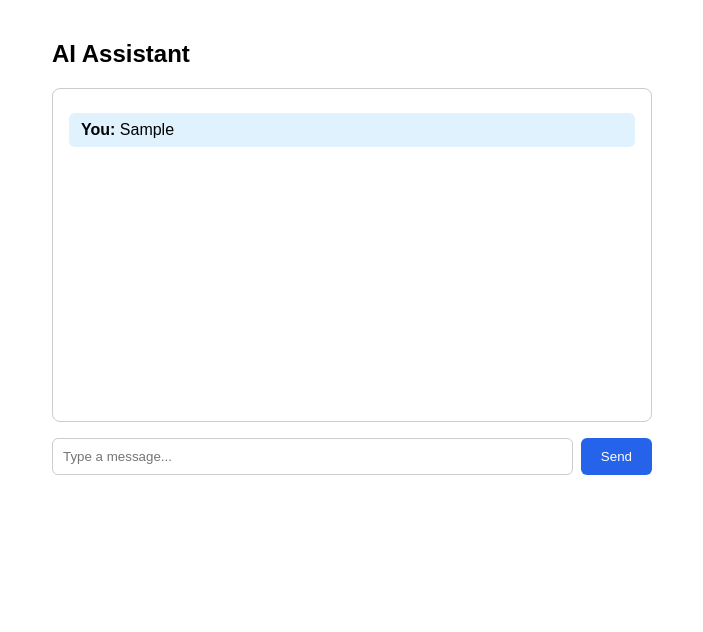
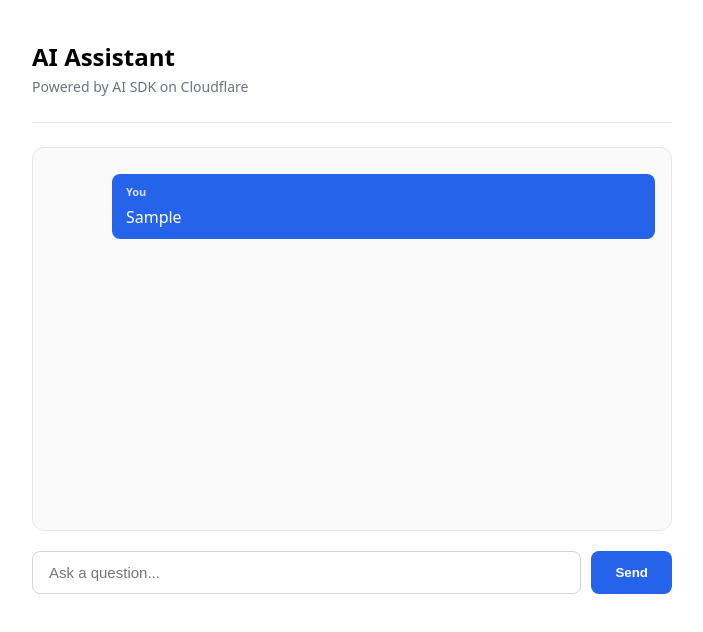
Before and after one commit to apremgit/ai-cloudflare-app, a Next.js app: page / in a window 1280 px wide. Both pictures are taken after typing "Sample" into the empty fields and a click on the button "Send". Shown: the top 632 px of the page, without its empty margins (288-991 px from the left). Built offline with nearby package versions, Linux system fonts and the light colour scheme; no server answers.

Commit message:
Refactor Chat component layout and styles
Updated styles and structure for the Chat component, including header and message display improvements.

```diff
--- a/app/page.tsx
+++ b/app/page.tsx
@@ -6,26 +6,66 @@ export default function Chat() {
   const { messages, input, handleInputChange, handleSubmit } = useChat();
 
   return (
-    <main style={{ maxWidth: '600px', margin: '40px auto', fontFamily: 'sans-serif', padding: '0 16px' }}>
-      <h2>AI Assistant</h2>
-      <div style={{ minHeight: '300px', border: '1px solid #ccc', borderRadius: '8px', padding: '16px', marginBottom: '16px' }}>
-        {messages.length === 0 && <p style={{ color: '#888' }}>Ask anything to begin...</p>}
+    <main style={{ maxWidth: '640px', margin: '40px auto', fontFamily: 'system-ui, -apple-system, sans-serif', padding: '0 16px' }}>
+      <header style={{ marginBottom: '24px', borderBottom: '1px solid #e5e7eb', paddingBottom: '12px' }}>
+        <h1 style={{ fontSize: '24px', fontWeight: 'bold', margin: 0 }}>AI Assistant</h1>
+        <p style={{ color: '#6b7280', fontSize: '14px', marginTop: '4px' }}>Powered by AI SDK on Cloudflare</p>
+      </header>
+
+      <div style={{ minHeight: '350px', border: '1px solid #e5e7eb', borderRadius: '12px', padding: '16px', marginBottom: '20px', background: '#fafafa' }}>
+        {messages.length === 0 && (
+          <p style={{ color: '#9ca3af', textAlign: 'center', marginTop: '40px' }}>Type a message below to start chatting...</p>
+        )}
         {messages.map((m) => (
-          <div key={m.id} style={{ margin: '8px 0', padding: '8px 12px', borderRadius: '6px', background: m.role === 'user' ? '#e0f2fe' : '#f3f4f6' }}>
-            <strong>{m.role === 'user' ? 'You: ' : 'AI: '}</strong>
+          <div
+            key={m.id}
+            style={{
+              margin: '10px 0',
+              padding: '10px 14px',
+              borderRadius: '8px',
+              maxWidth: '85%',
+              lineHeight: '1.5',
+              whiteSpace: 'pre-wrap',
+              background: m.role === 'user' ? '#2563eb' : '#ffffff',
+              color: m.role === 'user' ? '#ffffff' : '#1f2937',
+              marginLeft: m.role === 'user' ? 'auto' : '0',
+              boxShadow: m.role === 'user' ? 'none' : '0 1px 3px rgba(0,0,0,0.08)',
+            }}
+          >
+            <div style={{ fontSize: '11px', fontWeight: '600', marginBottom: '4px', opacity: 0.8 }}>
+              {m.role === 'user' ? 'You' : 'Assistant'}
+            </div>
             {m.content}
           </div>
         ))}
       </div>
 
-      <form onSubmit={handleSubmit} style={{ display: 'flex', gap: '8px' }}>
+      <form onSubmit={handleSubmit} style={{ display: 'flex', gap: '10px' }}>
         <input
           value={input}
-          placeholder="Type a message..."
+          placeholder="Ask a question..."
           onChange={handleInputChange}
-          style={{ flex: 1, padding: '10px', borderRadius: '6px', border: '1px solid #ccc' }}
+          style={{
+            flex: 1,
+            padding: '12px 16px',
+            borderRadius: '8px',
+            border: '1px solid #d1d5db',
+            fontSize: '15px',
+            outline: 'none',
+          }}
         />
-        <button type="submit" style={{ padding: '10px 20px', borderRadius: '6px', background: '#2563eb', color: '#fff', border: 'none', cursor: 'pointer' }}>
+        <button
+          type="submit"
+          style={{
+            padding: '12px 24px',
+            borderRadius: '8px',
+            background: '#2563eb',
+            color: '#ffffff',
+            border: 'none',
+            fontWeight: '600',
+            cursor: 'pointer',
+          }}
+        >
           Send
         </button>
       </form>
```
